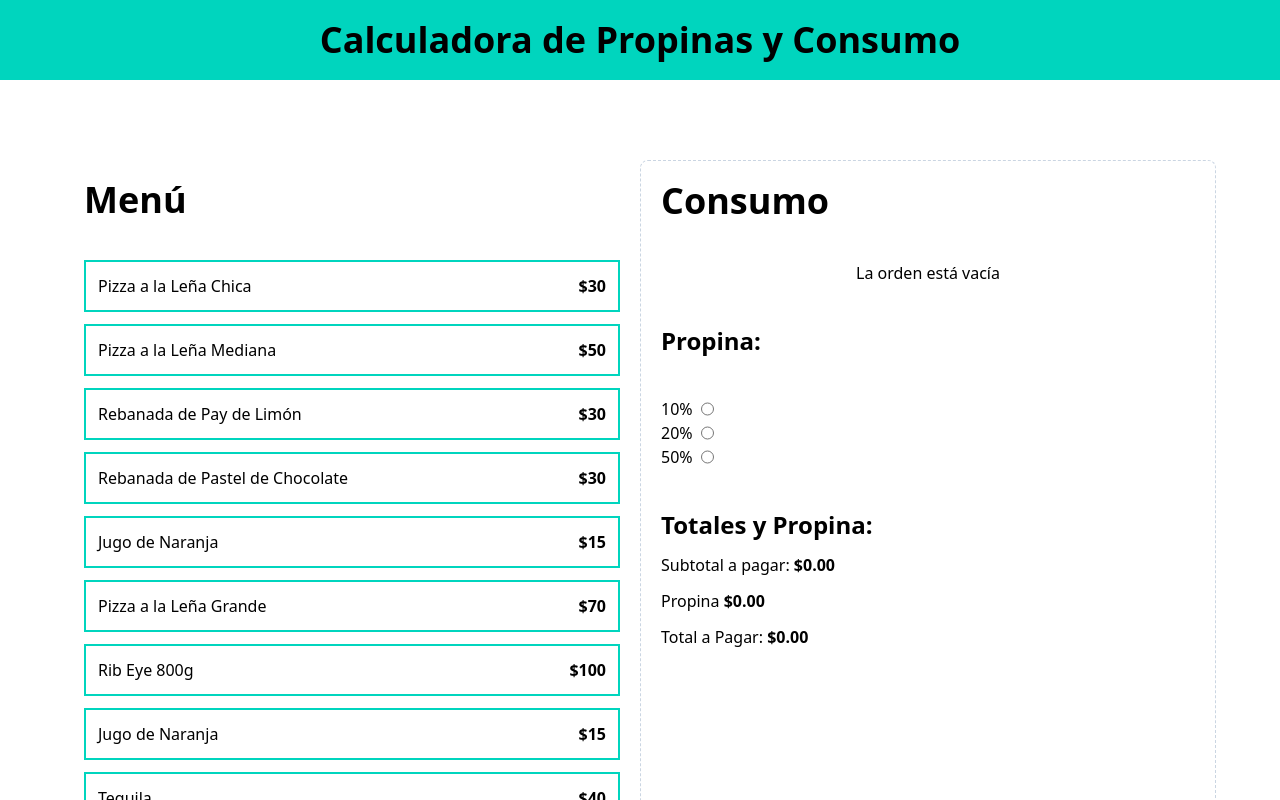
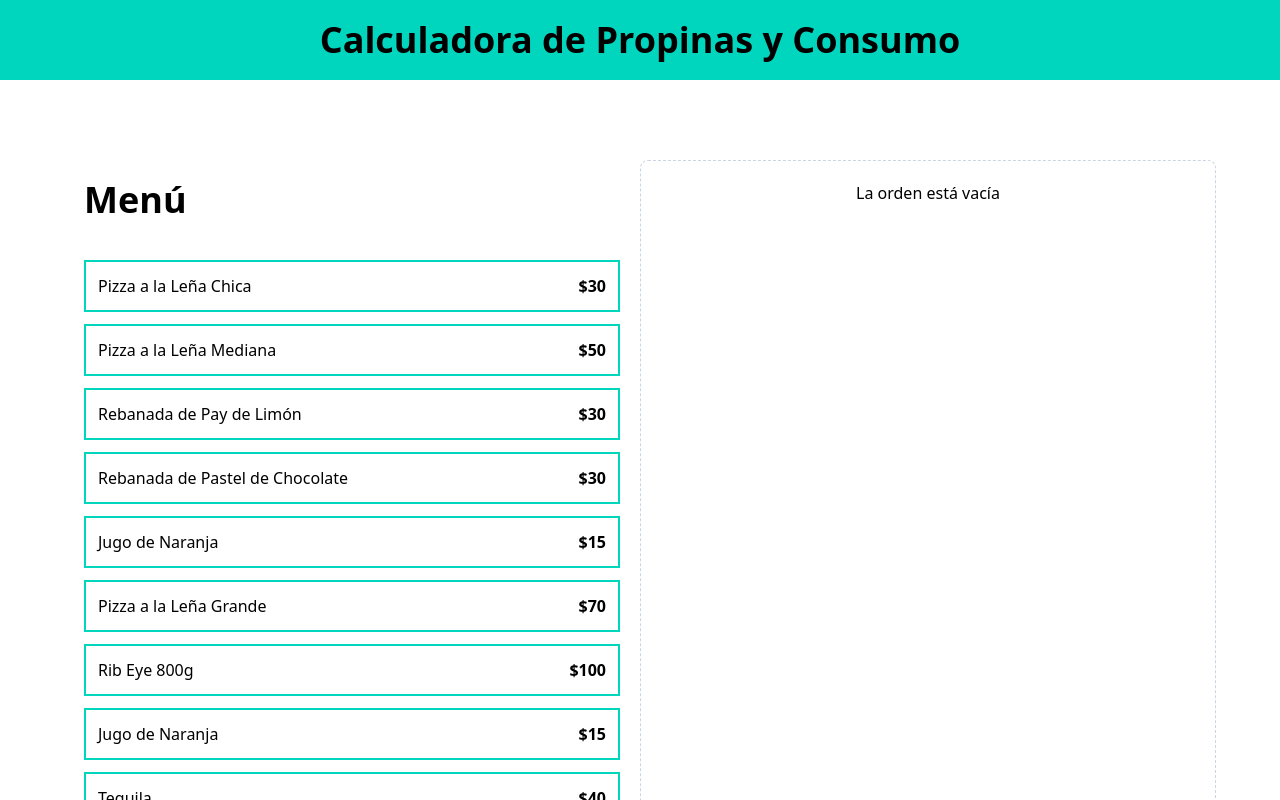
Before and after one commit to CODEATD/calculadora-propinas, a React (Vite) app: page / in a window 1280 px wide. Shown: the top 800 px of the page. Built offline with nearby package versions, Linux system fonts and the light colour scheme.

Commit message:
Lección: 128. Reiniciando la Orden

```diff
--- a/src/App.tsx
+++ b/src/App.tsx
@@ -7,7 +7,7 @@
 import useOrder from "./hooks/useOrder";
 
 function App() {
-  const { order, addItem, removeItem, tip, setTip } = useOrder();
+  const { order, tip, setTip, addItem, removeItem, placeOrder } = useOrder();
 
   return (
     <>
@@ -24,17 +24,26 @@
         </div>
 
         <div className=" border border-dashed border-slate-300 p-5 rounded-lg space-y-10">
+          {order.length > 0 ? (
+            <>
               <OrderContents
                 order={order}
                 removeItem={removeItem}
               />
               <TipPercentageForm
                 setTip={setTip}
+                tip={tip}
               />
               <OrderTotals
                 order={order}
                 tip={tip}
+                placeOrder={placeOrder}
               />
+            </>
+          ) : (
+            <p className=" text-center">La orden está vacía</p>
+
+          )}
         </div>
       </main>
     </>
--- a/src/components/OrderContents.tsx
+++ b/src/components/OrderContents.tsx
@@ -15,10 +15,7 @@
       <h2 className=" font-black text-4xl">Consumo</h2>
 
       <div className="space-y-3 mt-10">
-        {order.length === 0 ? (
-          <p className=" text-center">La orden está vacía</p>
-        ) : (
-          order.map((item) => (
+        {order.map((item) => (
             <div
               key={item.id}
               className=" flex justify-between items-center border-t border-gray-200 py-5 last-of-type:border-b"
@@ -39,8 +36,7 @@
                 X
               </button>
             </div>
-          ))
-        )}
+          ))}
       </div>
     </div>
   );
--- a/src/components/OrderTotals.tsx
+++ b/src/components/OrderTotals.tsx
@@ -3,11 +3,12 @@
 import type { OrderItem } from "../types";
 
 type OrderTotalsProps = {
-  order: OrderItem[];
-  tip: number;
+  order: OrderItem[],
+  tip: number,
+  placeOrder: () => void,
 };
 
-export default function OrderTotals({ order, tip }: OrderTotalsProps) {
+export default function OrderTotals({ order, tip, placeOrder }: OrderTotalsProps) {
   const subtotalAmount = useCallback(
     () => order.reduce((total, item) => total + item.quantity * item.price, 0),
     [order]
@@ -35,7 +36,13 @@
         </p>
       </div>
 
-      <button></button>
+      <button
+        className="w-full bg-black p-3 uppercase text-white font-bold mt-10 disabled:opacity-10"
+        disabled={totalAmount() === 0}
+        onClick={placeOrder}
+      >
+        Guardar Orden
+      </button>
     </>
   );
 }
--- a/src/components/TipPercentageForm.tsx
+++ b/src/components/TipPercentageForm.tsx
@@ -19,24 +19,26 @@
 ]
 
 type TipPercentageFormProps = {
-  setTip: Dispatch<SetStateAction<number>>
+  setTip: Dispatch<SetStateAction<number>>,
+  tip: number,
 }
 
-export default function TipPercentageForm({setTip} : TipPercentageFormProps) {
+export default function TipPercentageForm({setTip, tip} : TipPercentageFormProps) {
   return (
     <>
       <h3 className=" font-black text-2xl">Propina: </h3>
 
       <form>
-        {tipOptions.map( tip => (
-            <div key={tip.id} className=" flex gap-2">
-                <label htmlFor={tip.id}>{tip.label}</label>
+        {tipOptions.map( tipOption => (
+            <div key={tipOption.id} className=" flex gap-2">
+                <label htmlFor={tipOption.id}>{tipOption.label}</label>
                 <input
-                    id={tip.id}
+                    id={tipOption.id}
                     type="radio"
                     name="tip"
-                    value={tip.value}
+                    value={tipOption.value}
                     onChange={ e => setTip(+e.target.value) }
+                    checked={tipOption.value === tip}
                 />
             </div>
         ))}
--- a/src/hooks/useOrder.ts
+++ b/src/hooks/useOrder.ts
@@ -24,11 +24,17 @@
         setOrder(order.filter(item => item.id !== id));
     }
 
+    const placeOrder = () => {
+        setOrder([])
+        setTip(0)
+    }
+
     return {
         order,
         tip,
         setTip,
         addItem,
-        removeItem
+        removeItem,
+        placeOrder
     }
 }
```
Lines whose indentation alone changed are shown as unchanged.
